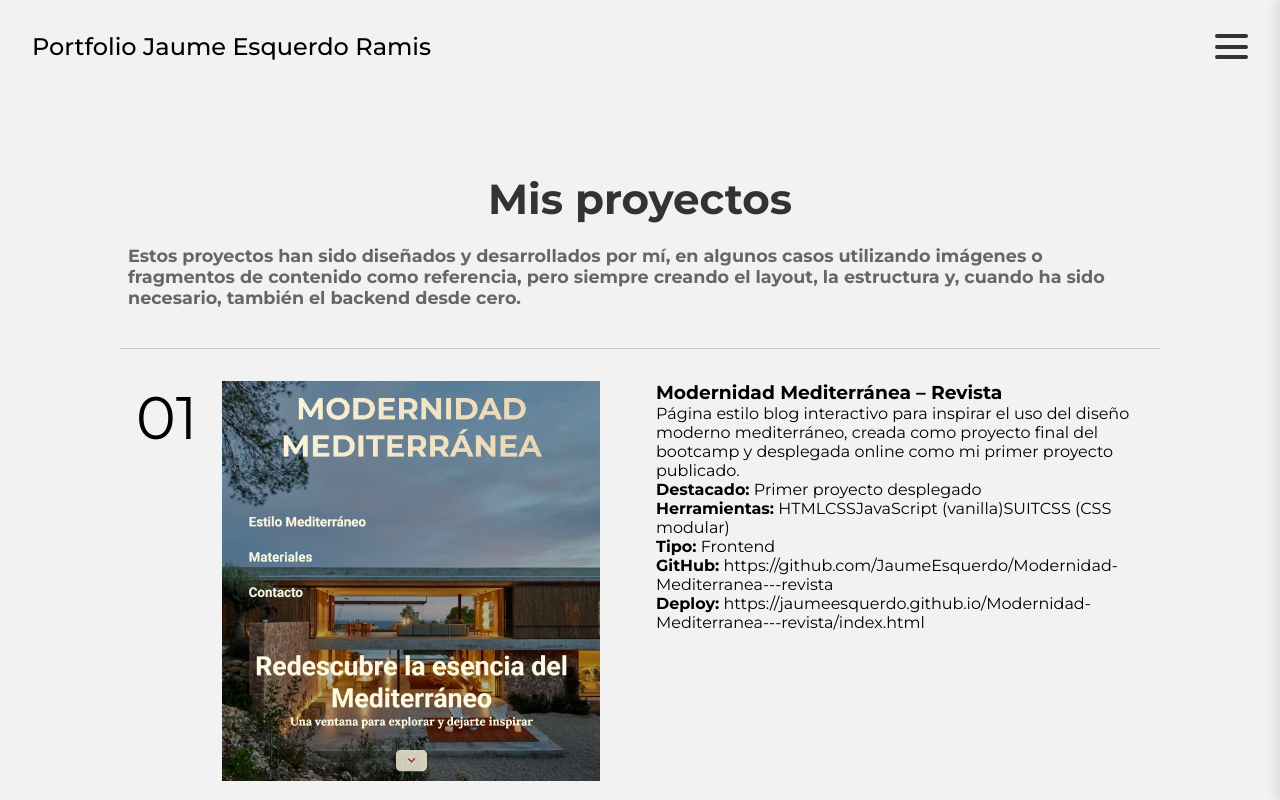
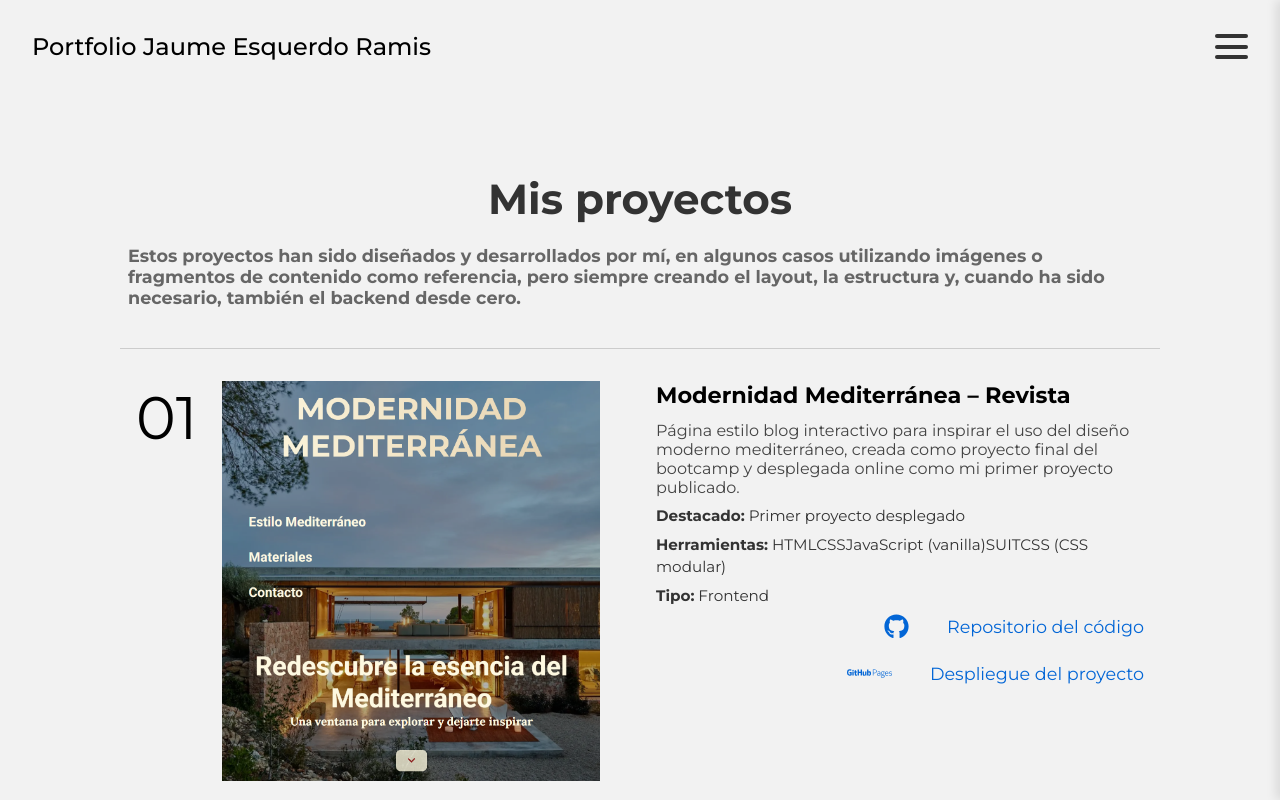
Before and after one commit to JaumeEsquerdo/portfolio-personal, a React (Vite) app in the folder portfolio-jaume/: page /proyectos in a window 1280 px wide. Built offline with nearby package versions, Linux system fonts and the light colour scheme; a web font is replaced by a local one.

Commit message:
estructura descripcion proyectos

```diff
--- a/portfolio-jaume/package.json
+++ b/portfolio-jaume/package.json
@@ -10,10 +10,11 @@
     "preview": "vite preview"
   },
   "dependencies": {
-    "framer-motion": "^10.18.0",
+    "framer-motion": "^12.23.12",
     "gsap": "^3.13.0",
     "react": "^19.0.0",
     "react-dom": "^19.0.0",
+    "react-icons": "^5.5.0",
     "react-router-dom": "^7.5.3"
   },
   "devDependencies": {
--- a/portfolio-jaume/src/components/Proyecto.jsx
+++ b/portfolio-jaume/src/components/Proyecto.jsx
@@ -1,5 +1,8 @@
 import React from "react";
 import { useState } from "react";
+import { FaGithub } from "react-icons/fa";
+import { SiVercel } from "react-icons/si";
+import { SiGithubpages } from "react-icons/si";
 
 
 const Proyecto = ({ numero, titulo, descripcion, imagen, herramientas, stack, enlace, destacado, deploy }) => {
@@ -27,26 +30,34 @@ const Proyecto = ({ numero, titulo, descripcion, imagen, herramientas, stack, en
                     <h3 className="Proyecto-titulo">{titulo}</h3>
                     <p className="Proyecto-descripcion">{descripcion}</p>
 
-                    <p className="Proyecto-destacado">
+                    <p className="Proyecto-texto Proyecto-destacado">
                         <strong>Destacado:</strong> {destacado}
                     </p>
-                    <p className="Proyecto-tecnologias">
+                    <p className="Proyecto-texto Proyecto-tecnologias">
                         <strong>Herramientas:</strong> {herramientas}
                     </p>
-
-                    <p className="Proyecto-tipo">
+                    <p className="Proyecto-texto Proyecto-tipo">
                         <strong>Tipo:</strong> {stack}
                     </p>
 
+                    <div className="Proyecto-enlacesContainer">
 
-                    <p className="Proyecto-enlance">
-                        <strong>GitHub:</strong> <a>{enlace}
-                        </a> </p>
+                            <a className="Proyecto-enlace" href={enlace} target="_blank"><FaGithub size={25} /> Repositorio del código</a>
 
-                    <p className="Proyecto-enlace">
-                        <strong>Deploy:</strong> <a>{deploy}
-                        </a> </p>
+
+                        {deploy && (
+
+                            <a className="Proyecto-enlace" href={deploy} target="_blank" rel="noopener noreferrer">
+                                {deploy.includes("vercel") && <SiVercel size={25} />}
+                                {deploy.includes("github.io") && <SiGithubpages size={45} />}
+                                <span> Despliegue del proyecto</span>
+                            </a>
+
+                        )}
+                    </div>
+
                 </div>
+
 
                 {/* Panel 3: CTA grande VER MI PROYECTO */}
                 <a
--- a/portfolio-jaume/src/css/proyectos.css
+++ b/portfolio-jaume/src/css/proyectos.css
@@ -88,19 +88,52 @@
 
 /* parte de descripción del proyecto */
 
+.Proyecto-texto {
+    margin: 0.5rem 0;
+    /* espacio entre líneas */
+    font-size: 0.95rem;
+    line-height: 1.4;
+    color: #333;
 
+}
+
+.Proyecto-descripcion {
+    font-size: 1rem;
+    color: #444;
+}
+
+.Proyecto-titulo {
+    font-size: 1.4rem;
+    margin-bottom: 0.75rem;
+    font-weight: bold;
+}
+.Proyecto-enlacesContainer{
+    display: flex;
+    flex-direction: column;
+    align-items: flex-end;
+    gap: 12px;
+}
+
+.Proyecto-enlace {
+    font-size: 1.1rem;
+    text-decoration: none;
+    color: #0366d6;
+    display: inline-flex;
+    align-items: center;
+    gap: 2.4rem;
+}
 
 /* parte ultima del slider de proyecto VER PROYECTO */
-.Proyecto-panel--cta{
+.Proyecto-panel--cta {
     display: flex;
     gap: 20px;
     justify-content: center;
 }
 
-.Proyecto-cta-text{
+.Proyecto-cta-text {
     font-size: 60px;
 }
 
-.Proyecto-cta-arrow{
+.Proyecto-cta-arrow {
     font-size: 60px;
 }
```
Also changed, not shown: 1 other file (tests, documents, lock files or other folders).
